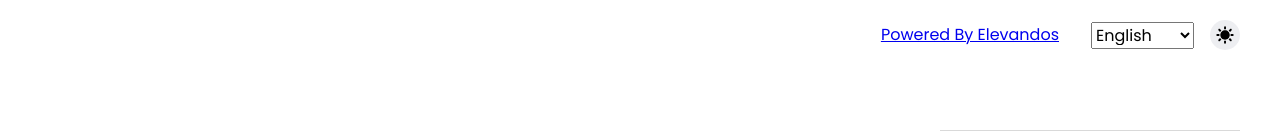
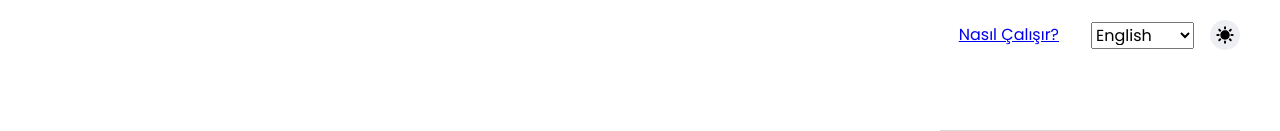
Before and after one commit to elevandos/emailornekleri, a Next.js app: page / in a window 1280 px wide. Shown: the top 131 px of the page. Built offline with nearby package versions, Linux system fonts and the light colour scheme.

Commit message:
Update Header.js

```diff
--- a/components/Header/Header.js
+++ b/components/Header/Header.js
@@ -15,7 +15,7 @@ const Header = () => {
         <nav className={styles.nav}>
           <ul className={styles.menu}>
             <li className={styles["menu-item"]}>
-              <a href="https://elevandos.com">Powered By Elevandos</a>
+              <a href="https://elevandos.com">Nasıl Çalışır?</a>
             </li>
             <li className={styles["menu-item"]}>
             <select value={selectedLanguage} onChange={onLanguageChange}>
```
